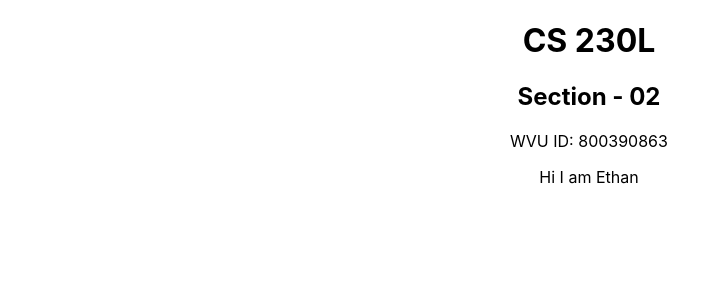
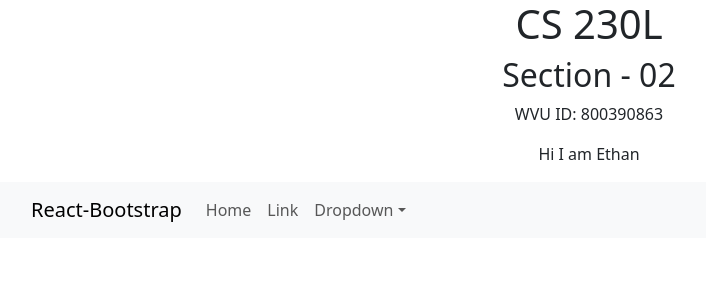
Before and after one commit to ethan30878/fuzzy-lamp, a React (Create React App) app: page / in a window 1280 px wide. Shown: the top 300 px of the page, without its empty margins (51-757 px from the left). Built offline with nearby package versions, Linux system fonts and the light colour scheme.

Commit message:
Test Commit for Lab 6

```diff
--- a/package.json
+++ b/package.json
@@ -6,6 +6,7 @@
     "@testing-library/jest-dom": "^5.17.0",
     "@testing-library/react": "^13.4.0",
     "@testing-library/user-event": "^13.5.0",
+    "bootstrap": "^5.3.2",
     "react": "^18.2.0",
     "react-dom": "^18.2.0",
     "react-scripts": "5.0.1",
--- a/src/App.js
+++ b/src/App.js
@@ -1,5 +1,9 @@
 import logo from './logo.svg';
 import './App.css';
+import Container from 'react-bootstrap/Container';
+import Nav from 'react-bootstrap/Nav';
+import Navbar from 'react-bootstrap/Navbar';
+import NavDropdown from 'react-bootstrap/NavDropdown';
 
 function App() {
   return (
@@ -8,6 +12,31 @@
       <h2>Section - 02</h2>
       <p>WVU ID: 800390863</p>
       <p>Hi I am Ethan</p>
+      <div>
+        <Navbar expand="lg" className="bg-body-tertiary">
+        <Container>
+          <Navbar.Brand href="#home">React-Bootstrap</Navbar.Brand>
+          <Navbar.Toggle aria-controls="basic-navbar-nav" />
+          <Navbar.Collapse id="basic-navbar-nav">
+            <Nav className="me-auto">
+              <Nav.Link href="#home">Home</Nav.Link>
+              <Nav.Link href="#link">Link</Nav.Link>
+              <NavDropdown title="Dropdown" id="basic-nav-dropdown">
+                <NavDropdown.Item href="#action/3.1">Action</NavDropdown.Item>
+                <NavDropdown.Item href="#action/3.2">
+                  Another action
+                </NavDropdown.Item>
+                <NavDropdown.Item href="#action/3.3">Something</NavDropdown.Item>
+                <NavDropdown.Divider />
+                <NavDropdown.Item href="#action/3.4">
+                  Separated link
+                </NavDropdown.Item>
+              </NavDropdown>
+            </Nav>
+          </Navbar.Collapse>
+        </Container>
+        </Navbar>
+      </div>
     </div>
   );
 }
--- a/src/index.js
+++ b/src/index.js
@@ -3,6 +3,7 @@
 import './index.css';
 import App from './App';
 import reportWebVitals from './reportWebVitals';
+import "bootstrap/dist/css/bootstrap.css";
 
 const root = ReactDOM.createRoot(document.getElementById('root'));
 root.render(
```
Also changed, not shown: 1 other file (tests, documents, lock files or other folders).
